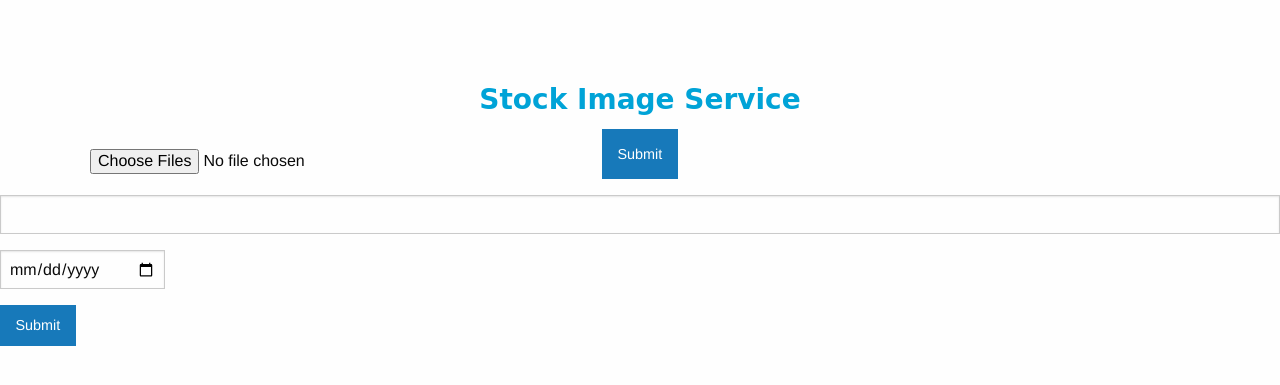
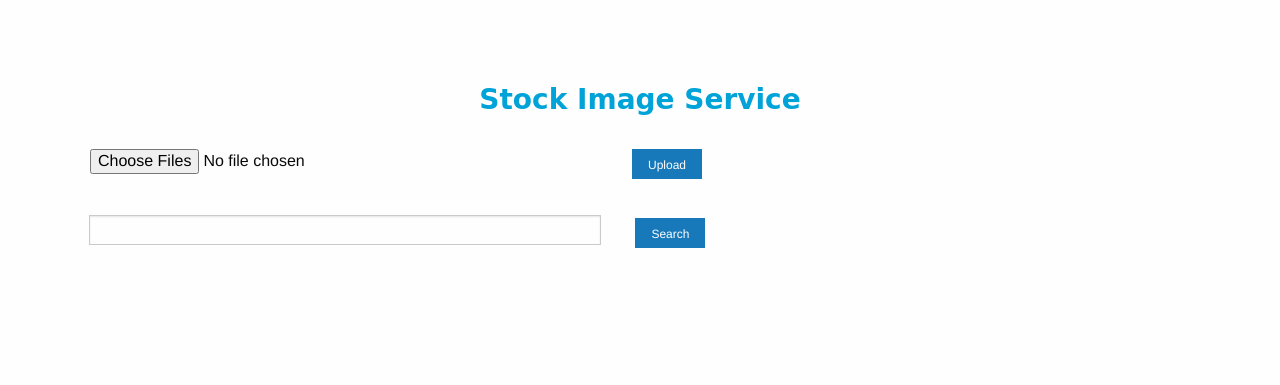
Before and after one commit to ilanosortap/photo-organizer, a Flask app: page / in a window 1280 px wide. Shown: the top 385 px of the page. Run offline with Flask 2, Linux system fonts and the light colour scheme; data that the repository does not hold is empty; some web fonts are replaced.

Commit message:
upload part should work

```diff
--- a/main.py
+++ b/main.py
@@ -8,8 +8,8 @@ from werkzeug.utils import secure_filename
 import base64
 from datetime import datetime
 
-client = MongoClient("mongodb://heroku_bp7xlj7c:4s9mq39u50i13upb7iqtevnk4e@ds239692.mlab.com:39692/heroku_bp7xlj7c")
-db = client.stockImage
+client = MongoClient("mongodb://sonali:typito1@ds239692.mlab.com:39692/heroku_bp7xlj7c")
+db = client.heroku_bp7xlj7c
 APP_ROOT = os.path.dirname(os.path.abspath(__file__))
 app = Flask(__name__)
 
--- a/static/css/main.css
+++ b/static/css/main.css
@@ -83,7 +83,7 @@ p.paragraph.footer-paragraph {
 input[type=text].input-2 {
   margin-right: 150px;
   margin-left: 20px;
-  width: 30%;
+  width: 50%;
 }
 
 /* Layout Elements */
@@ -477,8 +477,8 @@ input[type=file].file-1 {
     float: none;
     margin-top: 20px;
     margin-right: 0;
-    margin-left: 10px;
-    width: 100%;
+    margin-left: 89px;
+    width: 40%;
     height: 30px;
   }
 
@@ -571,7 +571,7 @@ input[type=file].file-1 {
   }
 
   button.button {
-    display: block;
+    display: inline-block;
     margin-top: 20px;
     margin-right: 110px;
     margin-left: 30px;
@@ -585,7 +585,7 @@ input[type=file].file-1 {
     font-size: .75rem;
   }
 
-  button span.button-text-2 {
+  button span.button-text-3 {
     font-size: .75rem;
   }
 }
--- a/templates/myview.html
+++ b/templates/myview.html
@@ -14,14 +14,17 @@
 
 <body class="no-js">
   <h2 class="hero-heading">Stock Image Service</h2>
-  <form class="form-container form-container-1"  action = "http://127.0.0.1:5000/upload" method = "POST" enctype = "multipart/form-data">
+  <form class="form-container form-container-1"  action = "/upload" method = "POST" enctype = "multipart/form-data">
      <input class="file-1" type = "file" name = "upload" multiple/>
-     <input class="button" type = "submit" name="upload"/>
+     <button type="submit" class="button" name="upload">
+      <span class="button-text-1">Upload</span>
+    </button>
   </form>
-  <form class="form-container form-container-2" action = "http://127.0.0.1:5000/search" method="POST" enctype="multipart/form-data">
-    <input class="input-1" type="text" name="Search"/>
-    <input type="date" style="width: 165px;  margin-right: 20px" name="date"/>
-    <input class="button" type="submit" name="Search"/>
+  <form class="form-container" action = "/search" method="POST" enctype="multipart/form-data">
+    <input value="" name="Search" type="text" class="input-2" style="width:40%;margin-left: 89px">
+    <button type="submit" class="button" name="Search" style="display: inline-block">
+      <span class="button-text-3">Search</span>
+    </button>
 </form>
   <div class="container cats-for-adoption-wrapper" id="adoption">
 
```
